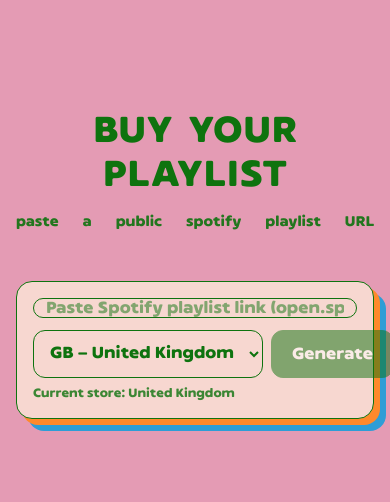
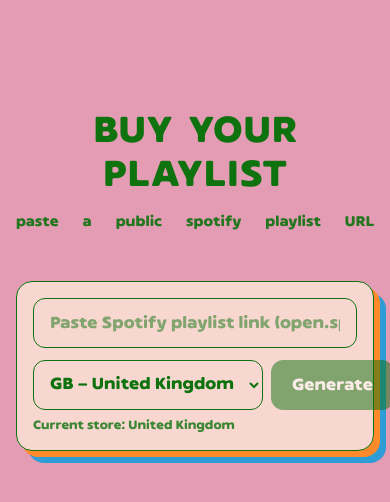
Before and after one commit to speelburg/spotify-itunes-linker, a Next.js app: page / in a window 390 px wide. Shown: the top 502 px of the page. Built offline with nearby package versions, Linux system fonts and the light colour scheme.

Commit message:
Restore larger mobile input field and maintain button alignment

```diff
--- a/app/page.tsx
+++ b/app/page.tsx
@@ -120,20 +120,26 @@
           </div>
         </header>
 
-      {/* Controls panel (peach box with green border and angled shadow) */}
+{/* Controls panel (peach box with green border and angled shadow) */}
 <section className="rounded-2xl p-4 md:p-5 panel-surface psd-shadow">
-  <div className="flex flex-col sm:flex-row gap-3 sm:items-stretch">
+  <div className="flex flex-col sm:flex-row gap-3 sm:items-center">
     <input
-      className="flex-1 rounded-xl px-3 h-12"
-      style={{ background: "var(--panel)", border: "1px solid var(--border)" }}
+      className="flex-1 rounded-xl px-4 py-3 text-base"
+      style={{
+        background: "var(--panel)",
+        border: "1px solid var(--border)",
+      }}
       placeholder="Paste Spotify playlist link (open.spotify.com or spotify.link)…"
       value={url}
       onChange={(e) => setUrl(e.target.value)}
     />
-    <div className="flex gap-2 sm:items-stretch">
+    <div className="flex gap-2">
       <select
-        className="rounded-xl px-3 h-12"
-        style={{ background: "var(--panel)", border: "1px solid var(--border)" }}
+        className="rounded-xl px-3 py-3 text-base"
+        style={{
+          background: "var(--panel)",
+          border: "1px solid var(--border)",
+        }}
         value={country}
         onChange={(e) => setCountry(e.target.value)}
         title="Select your iTunes Store region"
@@ -147,7 +153,7 @@
       <button
         onClick={handleGenerate}
         disabled={loading || !url}
-        className="rounded-xl px-5 h-12 disabled:opacity-50 btn-solid whitespace-nowrap"
+        className="rounded-xl px-5 py-3 text-base disabled:opacity-50 btn-solid whitespace-nowrap"
       >
         {loading ? "Working..." : "Generate"}
       </button>
@@ -157,6 +163,7 @@
     Current store: <span className="font-medium">{countryName}</span>
   </div>
 </section>
+
 
 
         {/* Error */}
```
